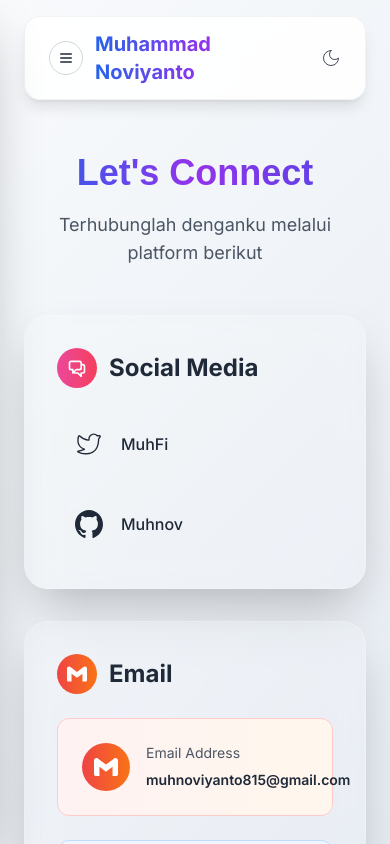
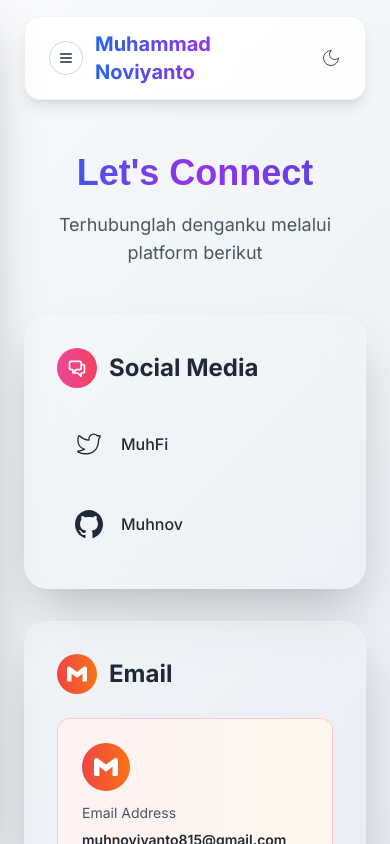
Before and after one commit to muhnovi/portofolio, a Next.js app: page /page/Last in a window 390 px wide. Shown: the top 844 px of the page. Built offline with nearby package versions, Linux system fonts and the light colour scheme; a web font is replaced by a local one.

Commit message:
perbaiki tampilan moble

```diff
--- a/src/app/page/Last/page.js
+++ b/src/app/page/Last/page.js
@@ -101,7 +101,7 @@
             </div>
 
             <div className="bg-gradient-to-r from-red-50 to-orange-50 dark:from-red-900/20 dark:to-orange-900/20 rounded-xl p-6 border border-red-200 dark:border-red-800/30">
-              <div className="flex items-center gap-4">
+              <div className="flex flex-col sm:flex-row items-start sm:items-center gap-3 sm:gap-4">
                 <div className="w-12 h-12 bg-gradient-to-r from-red-500 to-orange-500 rounded-full flex items-center justify-center flex-shrink-0">
                   <SiGmail className="w-6 h-6 text-white" />
                 </div>
```
